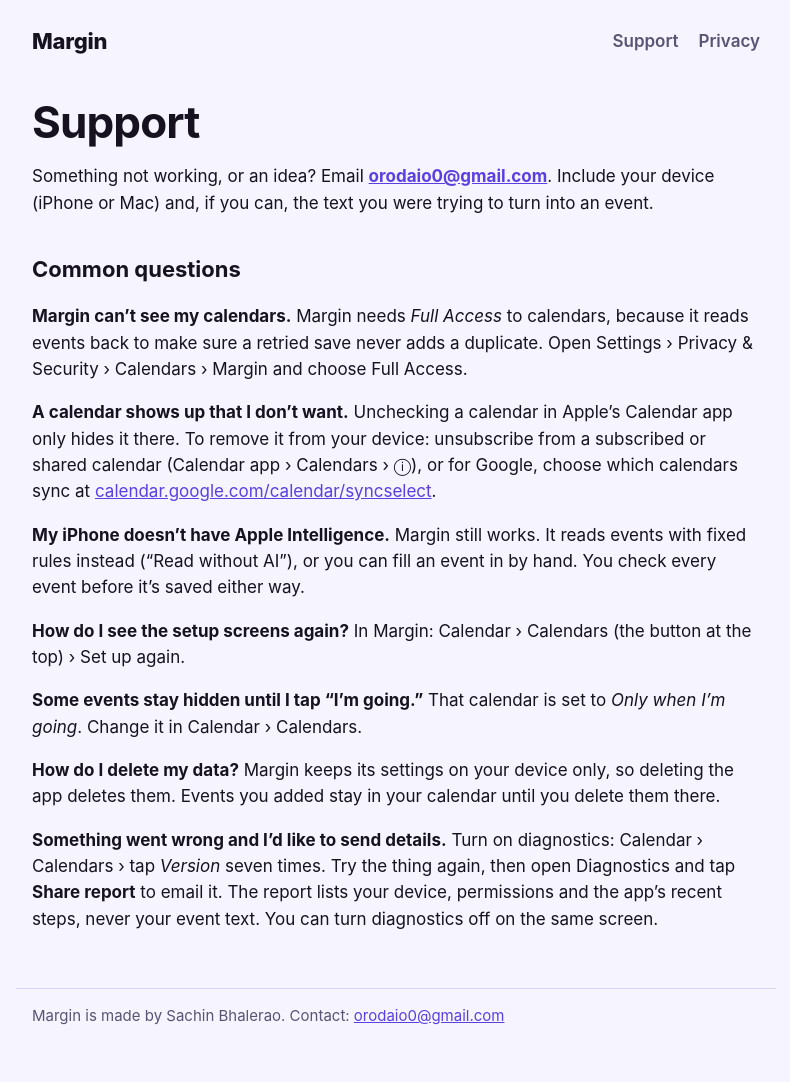
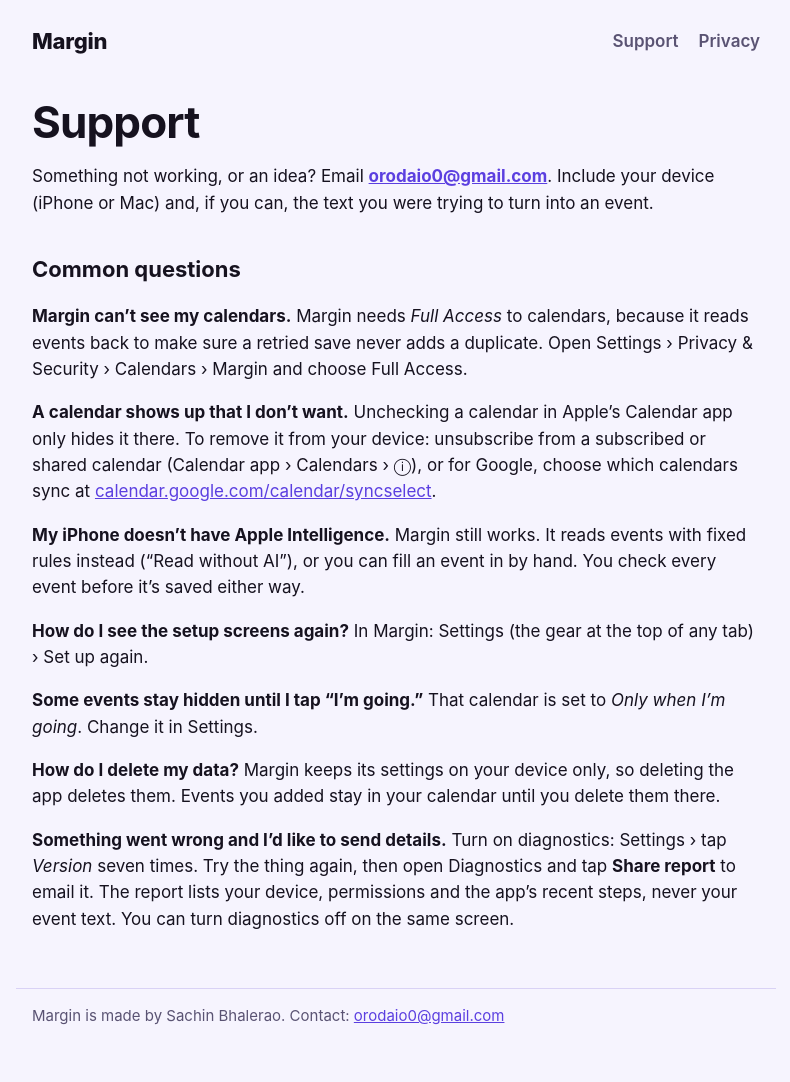
Before and after one commit to sbhaleraoopen/margin, a Jekyll site: the page built from support.md, in a window 1280 px wide. Shown: the whole page, without its empty margins (244-1034 px from the left). Built offline with Jekyll 4.4.1, drawn with Linux system fonts in a browser that asks for light colours.

Commit message:
Settings replaces Calendar > Calendars

```diff
--- a/support.md
+++ b/support.md
@@ -18,13 +18,13 @@ Unchecking a calendar in Apple's Calendar app only hides it there. To remove it
 Margin still works. It reads events with fixed rules instead ("Read without AI"), or you can fill an event in by hand. You check every event before it's saved either way.
 
 **How do I see the setup screens again?**
-In Margin: Calendar › Calendars (the button at the top) › Set up again.
+In Margin: Settings (the gear at the top of any tab) › Set up again.
 
 **Some events stay hidden until I tap "I'm going."**
-That calendar is set to *Only when I'm going*. Change it in Calendar › Calendars.
+That calendar is set to *Only when I'm going*. Change it in Settings.
 
 **How do I delete my data?**
 Margin keeps its settings on your device only, so deleting the app deletes them. Events you added stay in your calendar until you delete them there.
 
 **Something went wrong and I'd like to send details.**
-Turn on diagnostics: Calendar › Calendars › tap *Version* seven times. Try the thing again, then open Diagnostics and tap **Share report** to email it. The report lists your device, permissions and the app's recent steps, never your event text. You can turn diagnostics off on the same screen.
+Turn on diagnostics: Settings › tap *Version* seven times. Try the thing again, then open Diagnostics and tap **Share report** to email it. The report lists your device, permissions and the app's recent steps, never your event text. You can turn diagnostics off on the same screen.
```
Also changed, not shown: privacy.md (+1 -1 lines).
